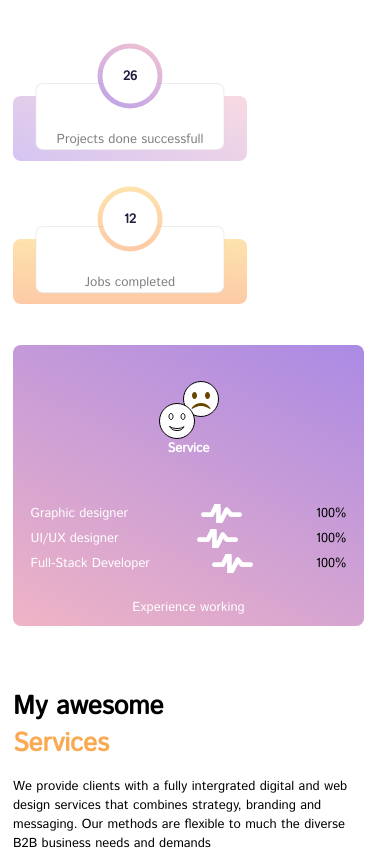
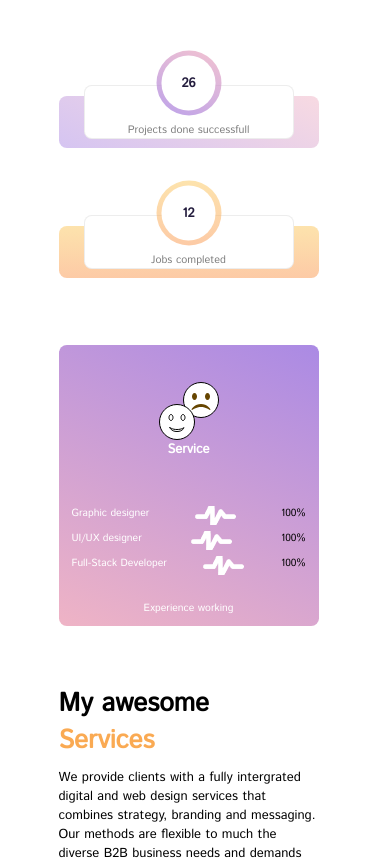
Before and after one commit to principalkelvo/kelvinnjoroowino, a Vue app: page / in a window 390 px wide. Shown: the part 920-1786 px from the top of the page. Built offline with nearby package versions, Linux system fonts and the light colour scheme.

Commit message:
modifying responsiveness on the service

```diff
--- a/src/components/service.vue
+++ b/src/components/service.vue
@@ -132,8 +132,7 @@ export default {
 }
 
 .projects .success .firstRectangle {
-  height: 5em;
-  width: 18em;
+  height: 4em;
   background: linear-gradient(205.37deg,
       rgba(236, 150, 171, 0.35) -2.42%,
       rgba(169, 137, 229, 0.5) 103.97%);
@@ -172,7 +171,7 @@ export default {
 }
 
 .projects .success .firstRectangle .secondRectangle p {
-  /* font-size: 1.2em; */
+  font-size: 83%;
   position: absolute;
   bottom: 0;
   left: 50%;
@@ -267,6 +266,10 @@ export default {
   align-items: center;
   justify-content: space-around;
   border-radius: 0.6em;
+}
+
+.serviceCard p{
+  font-size: 80%;
 }
 
 .is-dark-mode-active .serviceCard {
@@ -372,4 +375,12 @@ export default {
 .awesomeCard .cardContent {
   width: 100%;
 }
+
+@media only screen and (max-width: 769px) {
+.cards .card {
+  height: 18em;
+  width: 20em;
+}
+
+}
 </style>
```
